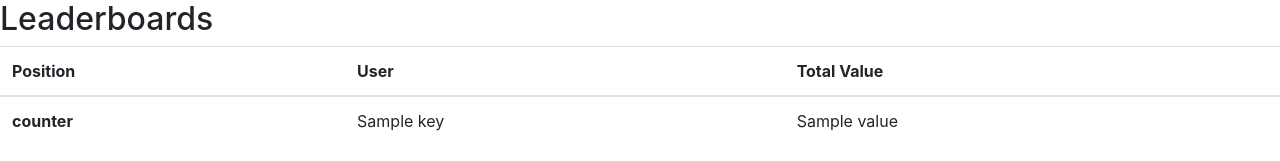
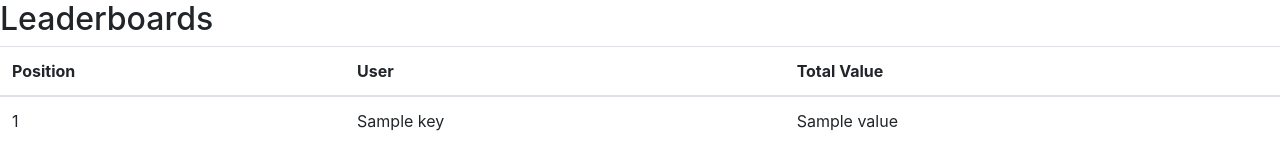
Before and after one commit to amalhotr/SMIL_project, a Django app: template templates/dashBoardLeague.html in a window 1280 px wide. Shown: the part 746-907 px from the top of the page. Run offline with Django 3.2, Linux system fonts and the light colour scheme; the template is opened without the code that fills it: most values are stand-ins (such as "Sample title", 1, 10 or a date in 2020); form fields are guessed from the names that the template uses; parts of the project's set-up code (start-up, migrations or seed data) failed here and were passed over; some libraries are stand-ins or nearby versions.

Commit message:
numbered

```diff
--- a/templates/dashBoardLeague.html
+++ b/templates/dashBoardLeague.html
@@ -125,7 +125,7 @@
 		<tbody>
 			{% for key, value in position.items %}
    			<tr>
-				<th scope="row">counter</th>
+				<td>{{ forloop.counter }}</td>
 				<td> {{ key }}</td>
 				<td> {{ value }}</td>
    			</tr>
```
